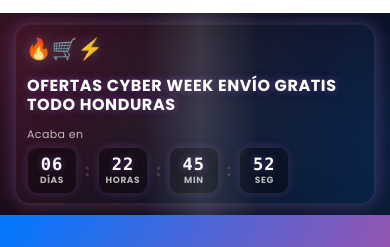
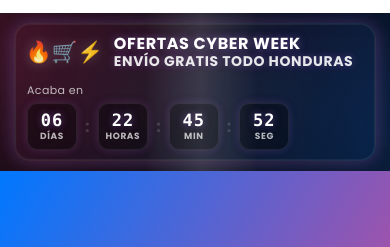
Before and after one commit to xrtxinternationalitemstophn-web/celularescatalogo, a plain HTML site: page index.html in a window 390 px wide. Shown: the part 94-341 px from the top of the page. Drawn offline with nearby package versions, Linux system fonts and the light colour scheme.

Commit message:
Update style.css

```diff
--- a/style.css
+++ b/style.css
@@ -1276,3 +1276,18 @@ body.modal-open {
     font-size: 17px;
   }
 }
+
+.cyber-title-sub{
+  margin-left: 8px;
+  font-weight: 700;
+  opacity: .95;
+}
+
+@media (max-width: 600px){
+  .cyber-title-sub{
+    display: block;   /* ✅ se va a la segunda línea */
+    margin-left: 0;
+    font-size: 14px;
+    opacity: .9;
+  }
+}
```
